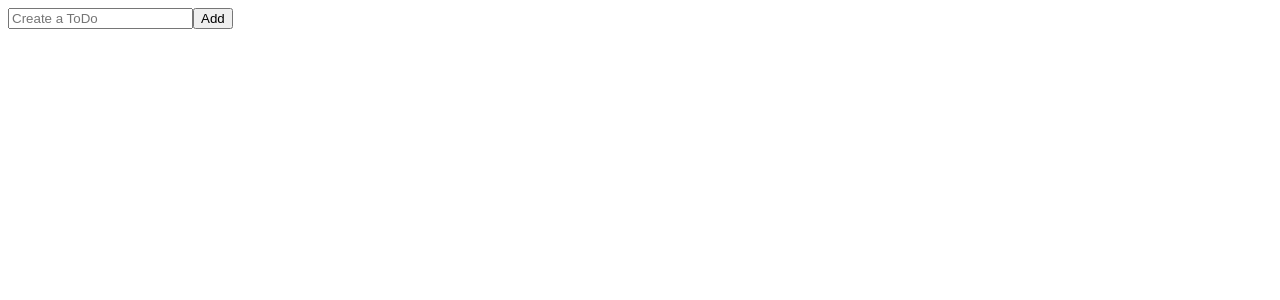
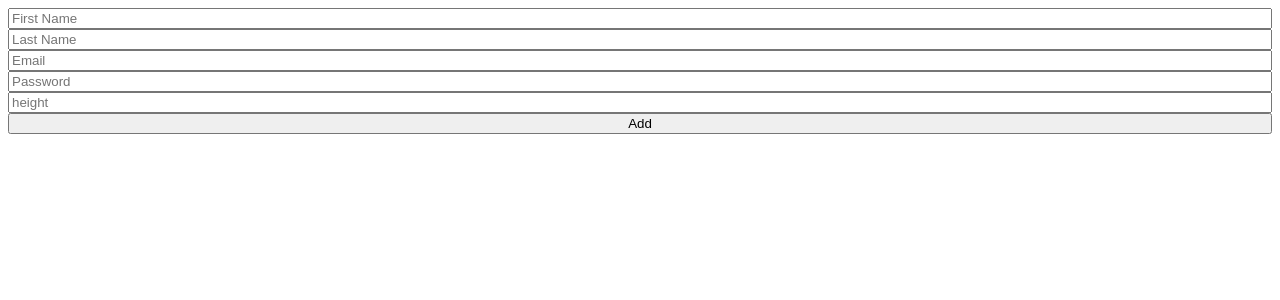
Before and after one commit to jpark-dev/react-todo, a React (Create React App) app: page / in a window 1280 px wide. Shown: the top 300 px of the page. Built offline with nearby package versions, Linux system fonts and the light colour scheme.

Commit message:
Installed react-hook-form and used register/handleSubmit and formState.

```diff
--- a/package.json
+++ b/package.json
@@ -12,6 +12,7 @@
     "@types/react-dom": "^18.0.6",
     "react": "^18.2.0",
     "react-dom": "^18.2.0",
+    "react-hook-form": "^7.37.0",
     "react-scripts": "5.0.1",
     "recoil": "^0.7.5",
     "styled-components": "^5.3.6",
--- a/src/TodoList.tsx
+++ b/src/TodoList.tsx
@@ -1,21 +1,57 @@
 import React, { useState } from "react";
+import { useForm } from "react-hook-form";
+
+// function ToDoList() {
+//   const [toDo, setToDo] = useState("");
+//   const onChange = (event: React.FormEvent<HTMLInputElement>) => {
+//     const {
+//       currentTarget: { value },
+//     } = event;
+//     setToDo(value);
+//   };
+//   const onSubmit = (event: React.FormEvent<HTMLFormElement>) => {
+//     event.preventDefault();
+//     console.log(toDo);
+//   };
+//   return (
+//     <div>
+//       <form onSubmit={onSubmit}>
+//         <input onChange={onChange} placeholder="Create a ToDo" />
+//         <button>Add</button>
+//       </form>
+//     </div>
+//   );
+// }
 
 function ToDoList() {
-  const [toDo, setToDo] = useState("");
-  const onChange = (event: React.FormEvent<HTMLInputElement>) => {
-    const {
-      currentTarget: { value },
-    } = event;
-    setToDo(value);
+  const { register, handleSubmit, formState } = useForm();
+  const onValid = (data: any) => {
+    console.log("data", data);
   };
-  const onSubmit = (event: React.FormEvent<HTMLFormElement>) => {
-    event.preventDefault();
-    console.log(toDo);
-  };
+
   return (
     <div>
-      <form onSubmit={onSubmit}>
-        <input onChange={onChange} placeholder="Create a ToDo" />
+      <form
+        style={{ display: "flex", flexDirection: "column" }}
+        onSubmit={handleSubmit(onValid)}
+      >
+        <input
+          {...register("First Name", { required: true })}
+          placeholder="First Name"
+        />
+        <input
+          {...register("Last Name", { required: true })}
+          placeholder="Last Name"
+        />
+        <input {...register("Email", { required: true })} placeholder="Email" />
+        <input
+          {...register("Password", { required: true, minLength: 10 })}
+          placeholder="Password"
+        />
+        <input
+          {...register("height", { required: "height too short" })}
+          placeholder="height"
+        />
         <button>Add</button>
       </form>
     </div>
```
Also changed, not shown: 1 other file (tests, documents, lock files or other folders).
